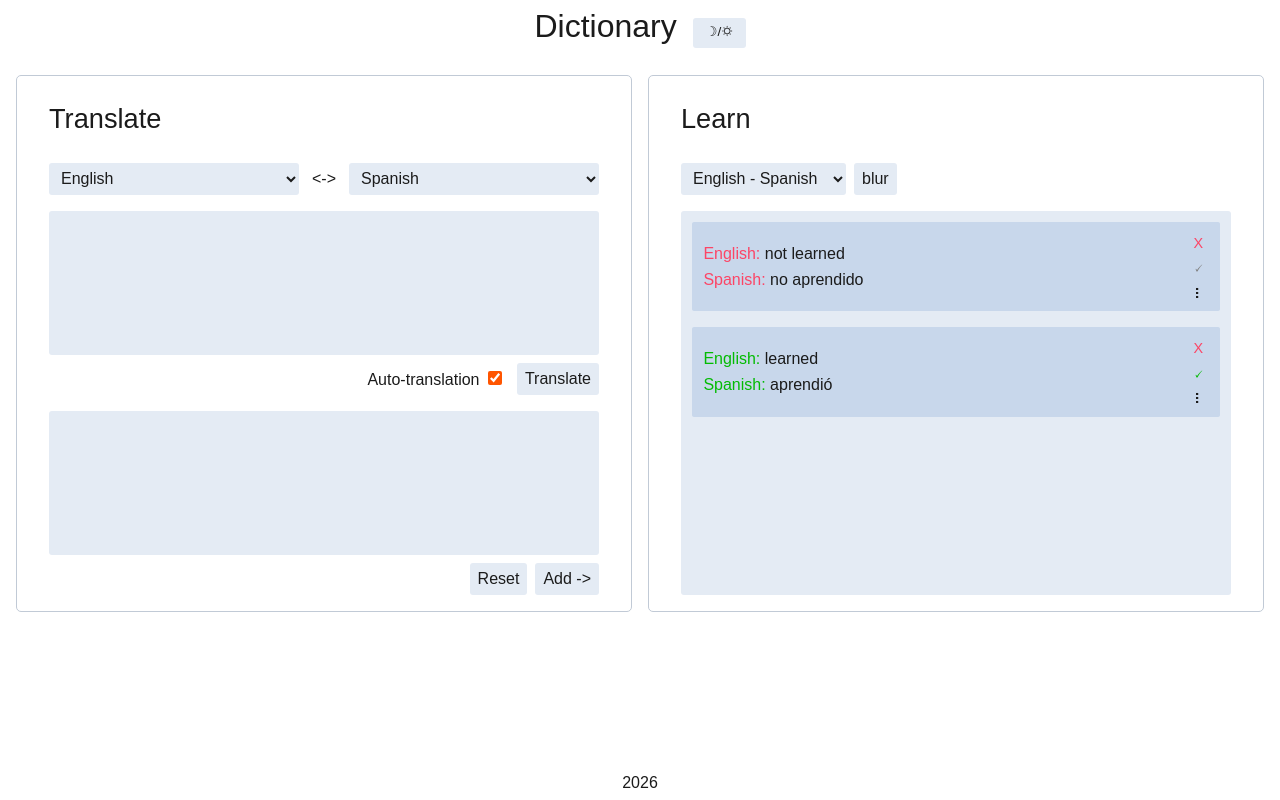
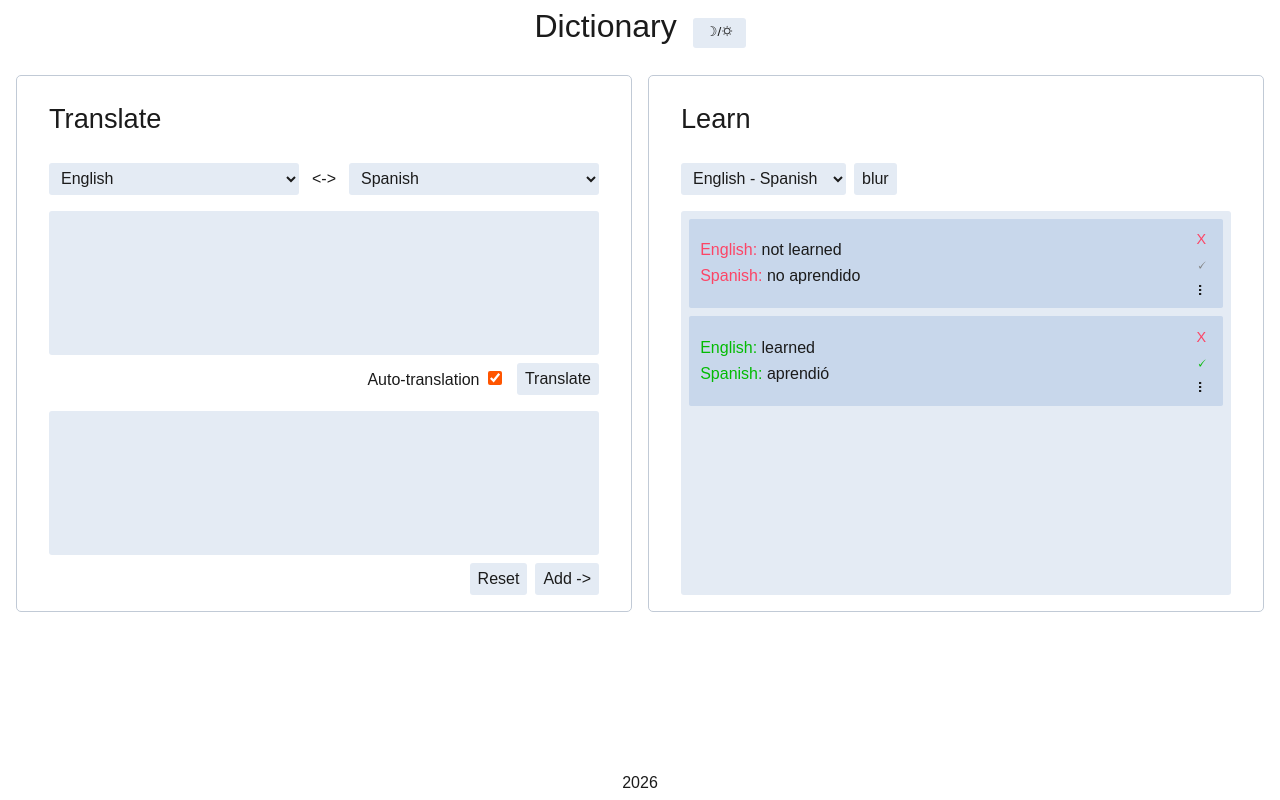
Before and after one commit to self-related/dictionary, a React (Vite) app: page / in a window 1280 px wide. Built offline with nearby package versions, Linux system fonts and the light colour scheme; the HTML template or start-up script is replaced by a standard one.

Commit message:
Adjust gaps

```diff
--- a/src/features/dictionary/ui/dictionary-items/DictionaryItems.module.css
+++ b/src/features/dictionary/ui/dictionary-items/DictionaryItems.module.css
@@ -7,8 +7,8 @@
 
     height: 24rem;
 
-    padding: 0.7rem;
-    row-gap: 1rem;
+    padding: 0.5rem;
+    row-gap: 0.5rem;
 
     overflow-y: auto;
 }
--- a/src/features/translate/ui/translate-input/TranslateInput.module.css
+++ b/src/features/translate/ui/translate-input/TranslateInput.module.css
@@ -28,7 +28,7 @@
 
 .clearBtn {
     position: absolute;
-    right: 0.5rem;
+    right: 0.3rem;
     top: 0.4rem;
 
     background: none;
--- a/src/features/translate/ui/translate-output/TranslateOutput.module.css
+++ b/src/features/translate/ui/translate-output/TranslateOutput.module.css
@@ -32,7 +32,7 @@
 
 .clearBtn {
     position: absolute;
-    right: 0.5rem;
+    right: 0.3rem;
     top: 0.4rem;
 
     background: none;
```
